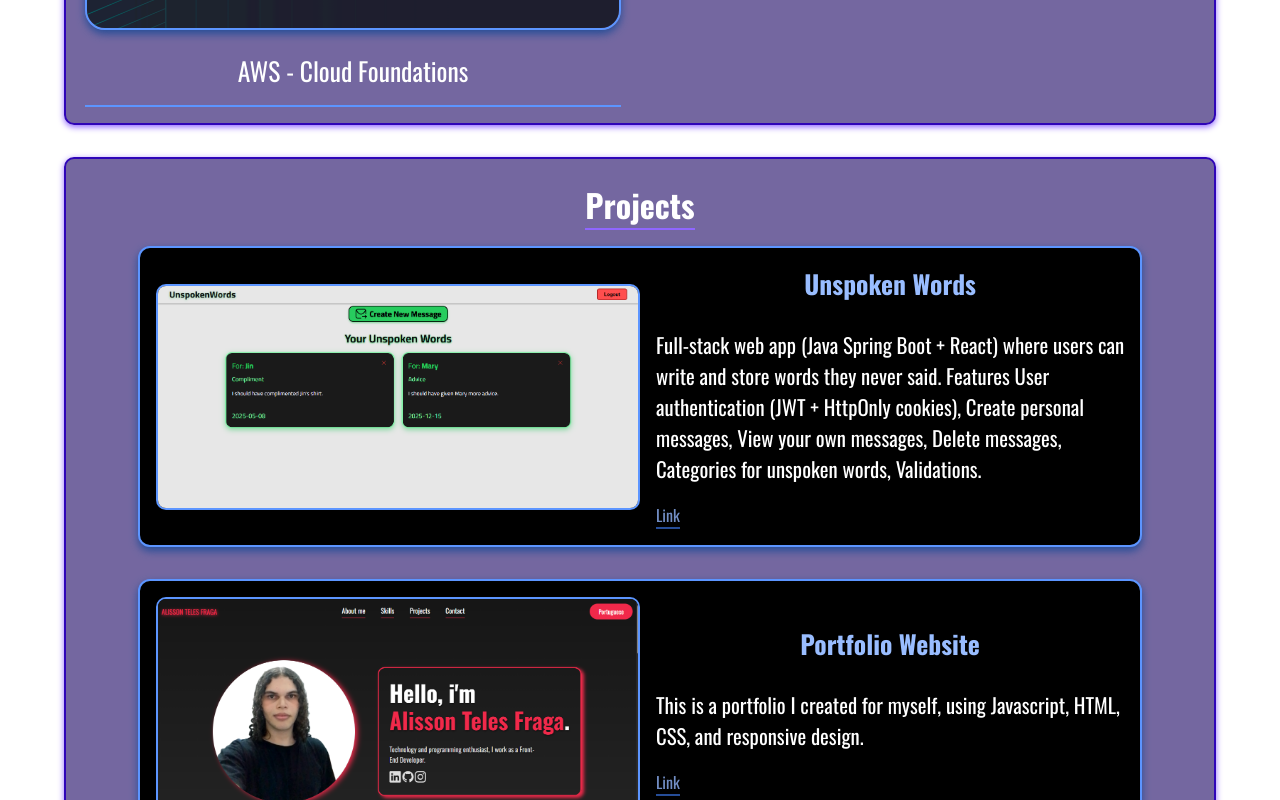
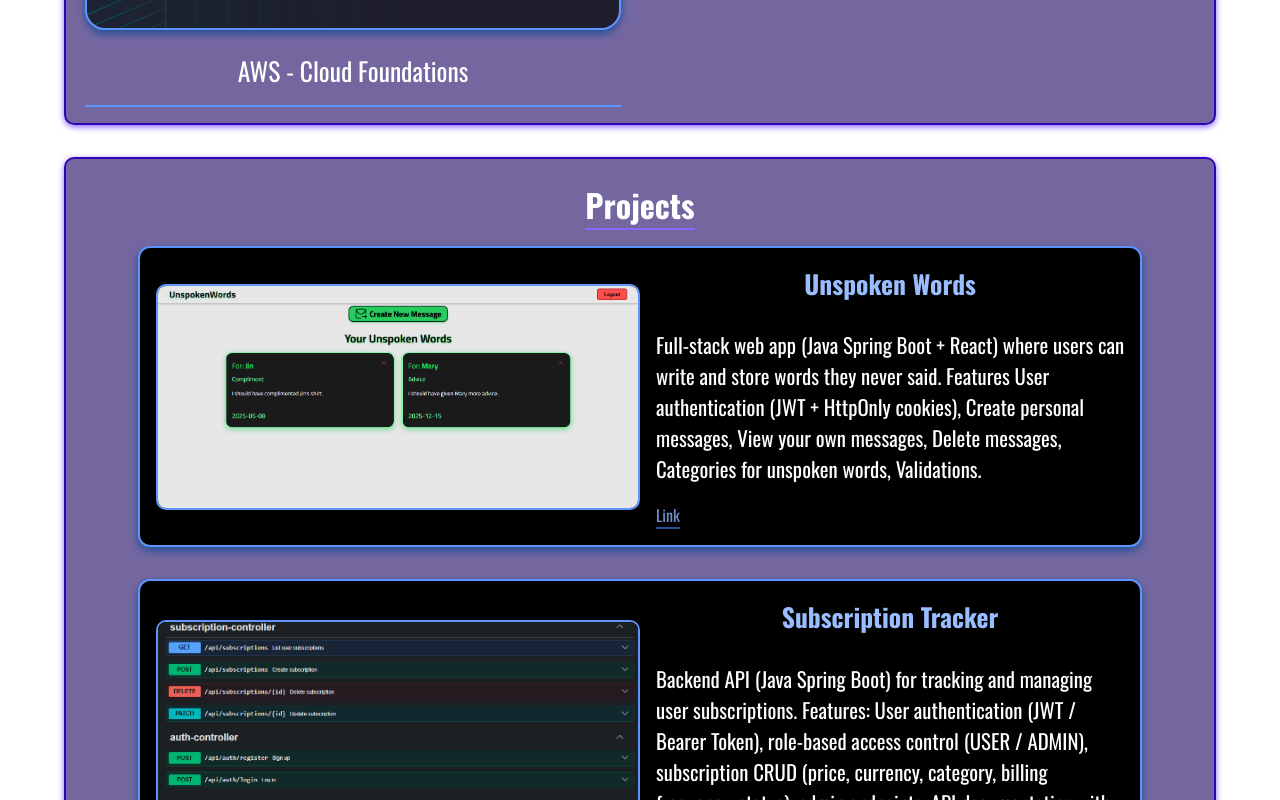
Before and after one commit to alissontfraga/Portfolio, a React (Vite) app: page / in a window 1280 px wide. Shown: the part 2000-2800 px from the top of the page. Built offline with nearby package versions, Linux system fonts and the light colour scheme.

Commit message:
feat: add new project "Subscription Tracker" with detailed description and associated image

```diff
--- a/src/components/Projects/Projects.jsx
+++ b/src/components/Projects/Projects.jsx
@@ -23,18 +23,20 @@ const Projects = () => {
             <a href="https://github.com/alissontfraga/unspokenwords" target='_blank' rel="noopener noreferrer">Link</a> </ProjectCard>
 
             <ProjectCard
+            image={projectimg4}
+            title="Subscription Tracker"
+            description="Backend API (Java Spring Boot) for tracking and managing user subscriptions.
+            Features: User authentication (JWT / Bearer Token), role-based access control (USER / ADMIN), subscription CRUD (price, currency, category, billing frequency, status), admin endpoints, API documentation with OpenAPI / Swagger, database migrations with Flyway, and automated unit and integration tests.
+            ">
+            <a href="https://github.com/alissontfraga/subscriptiontracker" target='_blank' rel="noopener noreferrer">Link</a> </ProjectCard>
+
+            <ProjectCard
             image={projectimg1}
             title="Portfolio Website"
             description="This is a portfolio I created for myself, using Javascript, HTML, CSS, and responsive design.
             ">
             <a href="https://github.com/alissontfraga/landing-page" target='_blank' rel="noopener noreferrer">Link</a> </ProjectCard>
 
-            <ProjectCard
-            image={projectimg4}
-            title="User Registration System"
-            description=" I developed a CRUD User Registration system, with a simple layer architecture, using Java, Spring Boot, H2 Database, Spring Data JPA, Lombok, Maven, and Postman for test CRUD operations.
-            ">
-            <a href="https://github.com/alissontfraga/cadastro-usuario" target='_blank' rel="noopener noreferrer">Link</a> </ProjectCard>
 
              <ProjectCard
             image={projectimg2}
```
Also changed, not shown: src/assets/images/projectimg4.png.
